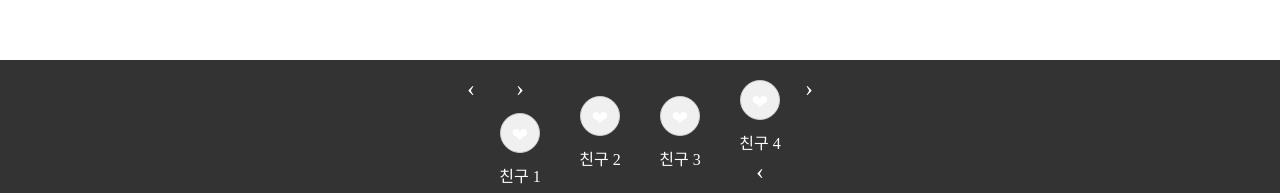
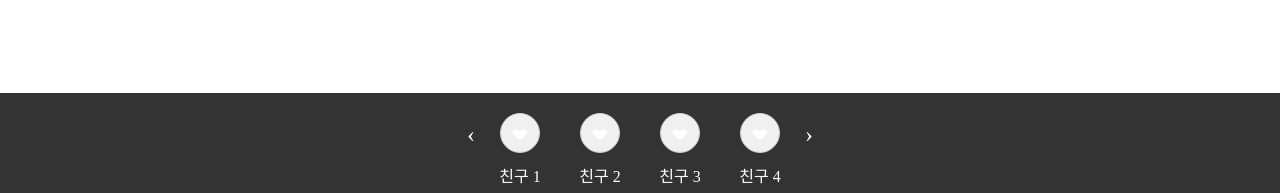
Before and after one commit to Escape-KBDS/DGDG-Birthday-Front, a Vue app: page / in a window 1280 px wide. Shown: the part 604-797 px from the top of the page. Built offline with nearby package versions, Linux system fonts and the light colour scheme.

Commit message:
prev, next button bug fix

```diff
--- a/src/components/FooterComponent.vue
+++ b/src/components/FooterComponent.vue
@@ -6,15 +6,13 @@
       <!-- 친구 버튼 목록 -->
       <div class="friends" ref="friendsContainer">
         <!-- 친구 버튼 세트 -->
-        <div class="friend-set" v-for="(friend, index) in visibleFriends" :key="friend.id">
+        <div class="friend-set" v-for="(friend) in visibleFriends" :key="friend.id">
           <!-- 첫 번째 친구인 경우 > 버튼 표시 -->
-          <div v-if="index === 0" class="scroll-right-button">&#8250;</div>
           <div class="story-button">
             <button class="rounded-button"></button>
           </div>
           <div class="friend-name">{{ friend.name }}</div>
           <!-- 마지막 친구인 경우 < 버튼 표시 -->
-          <div v-if="index === visibleFriends.length - 1" class="scroll-left-button">&#8249;</div>
         </div>
       </div>
 
```
